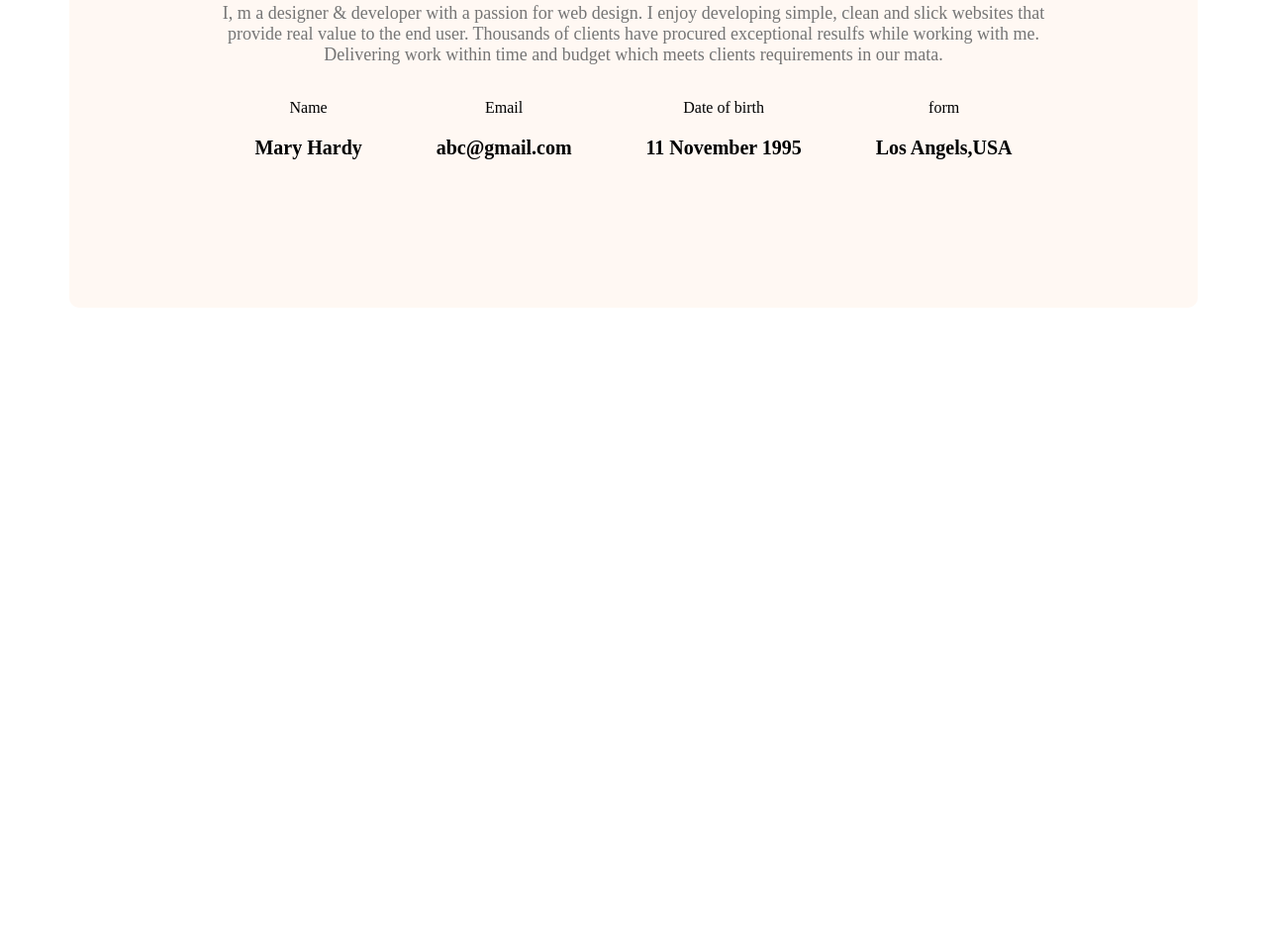
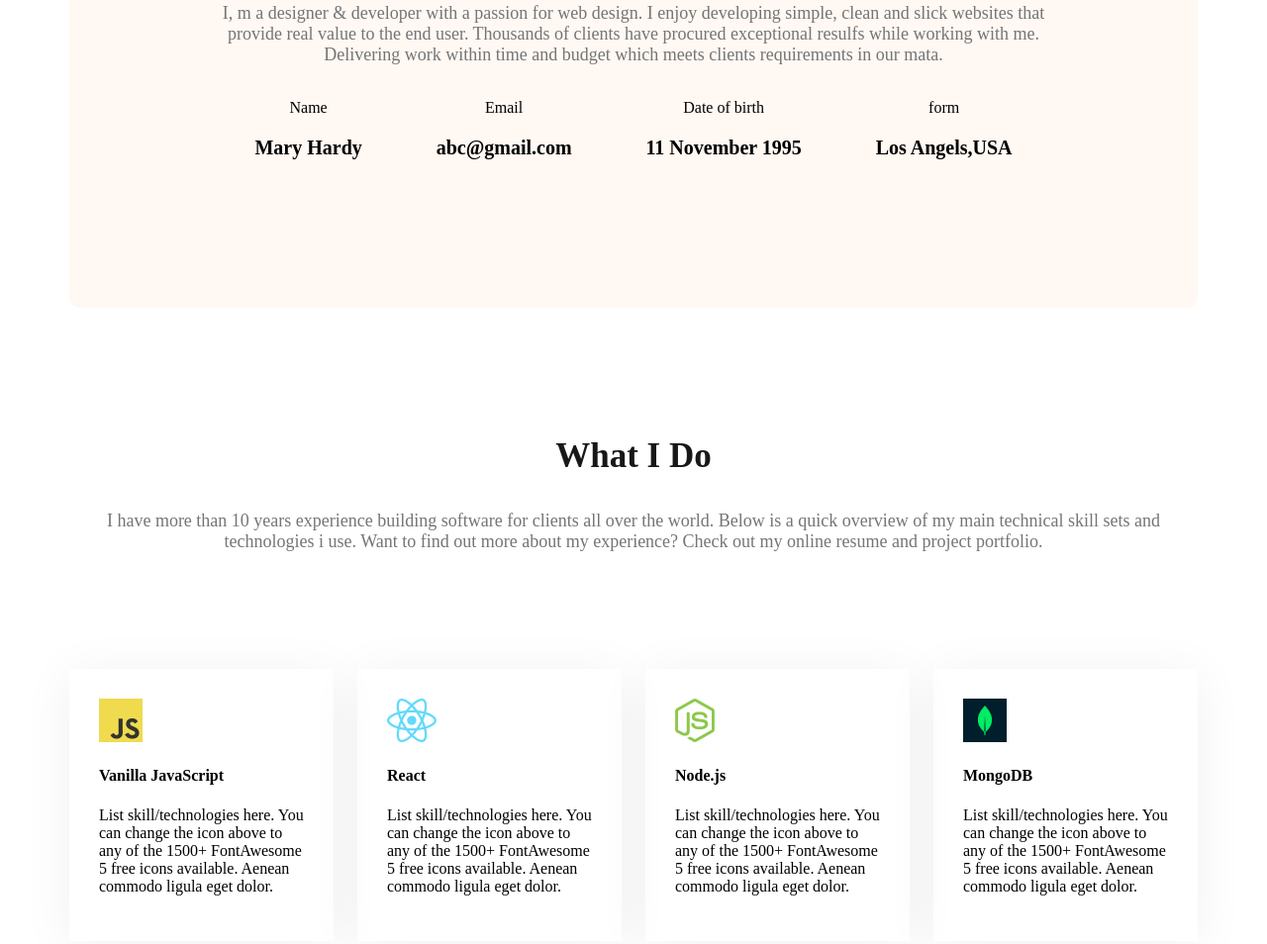
Before and after one commit to hasibBDK/webdeveloper-protfolio, a plain HTML site: page index.html in a window 1280 px wide. Shown: the part 1225-2179 px from the top of the page at 99% size. Before the commit the page ends 1544 px from the top, so only its background shows below. Drawn offline with nearby package versions, Linux system fonts and the light colour scheme.

Commit message:
add maximum

```diff
--- a/index.html
+++ b/index.html
@@ -62,6 +62,39 @@
                 </div>
             </div>
         </section>
+        <section class="about-skills">
+            <h3 class="section-head text-center">What I Do</h3>
+            <p class="section-description text-center">I have more than 10 years experience building software for clients all over the world.
+                 Below is a quick overview of my main technical skill sets and technologies i use. Want to find out more about my experience?
+                 Check out my online resume and project portfolio.</p>
+                 <div class="skills-container">
+
+                    <div class="skill">
+                        <img src="images/icons/js.png" alt="">
+                        <h4 class="skill-title">Vanilla JavaScript</h4>
+                        <p class="skill-description">List skill/technologies here. You can change
+                             the icon above to any of the 1500+ FontAwesome 5 free icons available.
+                             Aenean commodo ligula eget dolor.</p>
+                    </div>
+                    <div class="skill">
+                        <img src="images/icons/react.png" alt="">
+                        <h4 class="skill-title">React</h4>
+                        <p class="skill-description">List skill/technologies here. You can change the icon above to any of the 1500+ FontAwesome
+                             5 free icons available. Aenean commodo ligula eget dolor.</p>
+                    </div>
+                    <div class="skill">
+                        <img src="images/icons/nodejs.png" alt="">
+                        <h4 class="skill-title">Node.js</h4>
+                        <p class="skill-description">List skill/technologies here. You can change the icon above to any of the 1500+
+                             FontAwesome 5 free icons available. Aenean commodo ligula eget dolor.</p>
+                    </div>
+                    <div class="skill">
+                        <img src="images/icons/mongo.png" alt="">
+                        <h4 class="skill-title">MongoDB</h4>
+                        <p class="skill-description">List skill/technologies here. You can change the icon above to any of the 1500+
+                             FontAwesome 5 free icons available. Aenean commodo ligula eget dolor.</p>
+                    </div>
+                 </div>
 
     </main>
     <footer>
--- a/style/protfolio.css
+++ b/style/protfolio.css
@@ -6,6 +6,9 @@
   font-style: normal;
   font-variation-settings:
     "wdth" 100;
+}
+.text-center{
+    text-align: center;
 }
 .header{
     background-image: url(../images/developer.png),url(../images/header_bg.png);
@@ -100,3 +103,16 @@ main{
     font-size: 20px;
     font-weight: bold;
 }
+main section{
+     margin-top: 130px;
+     margin-bottom: 130px;
+}
+.skills-container{
+    display: flex;
+    padding-top: 100px;
+    gap: 24px;
+}
+.skill{
+    padding: 30px;
+    box-shadow: 0px 6px 50px 0px rgba(0, 0, 0, 0.06);
+}
```
